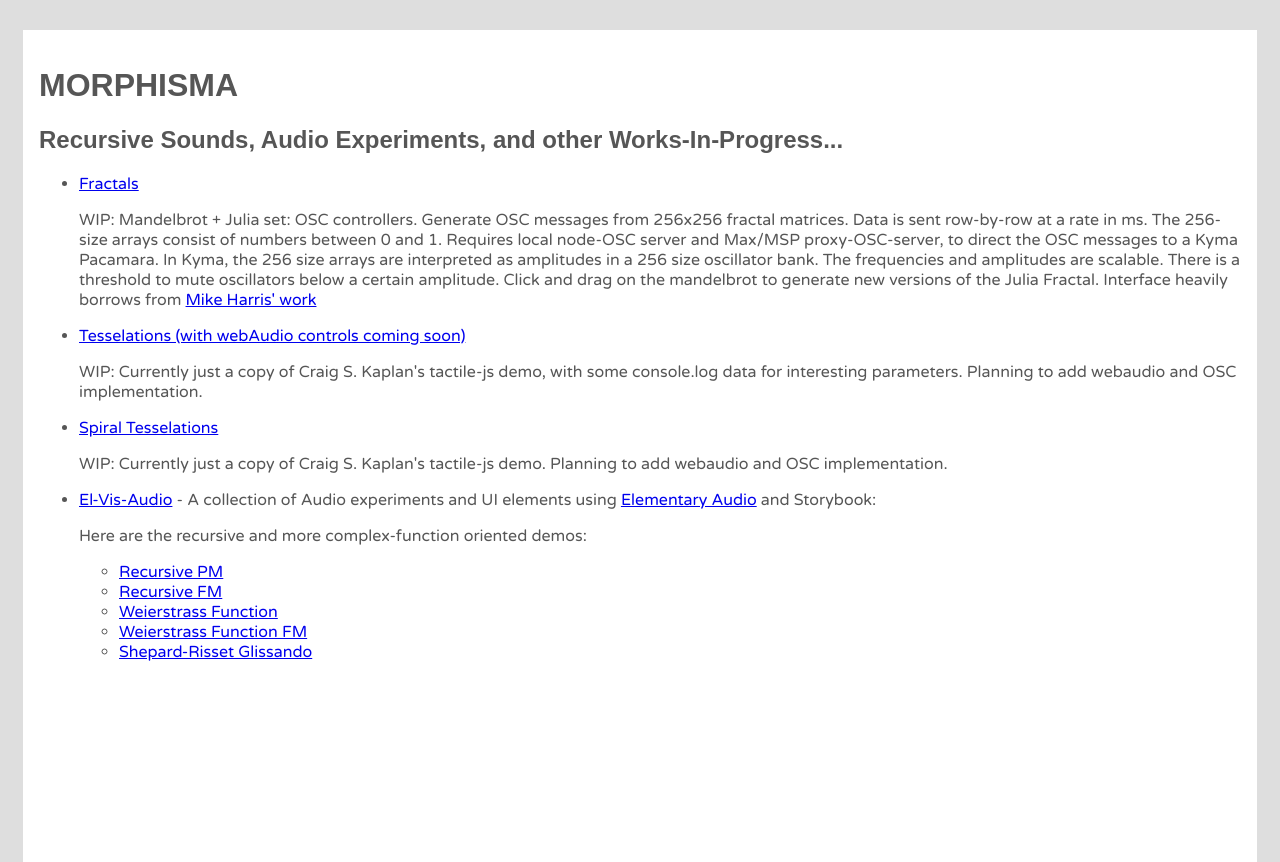
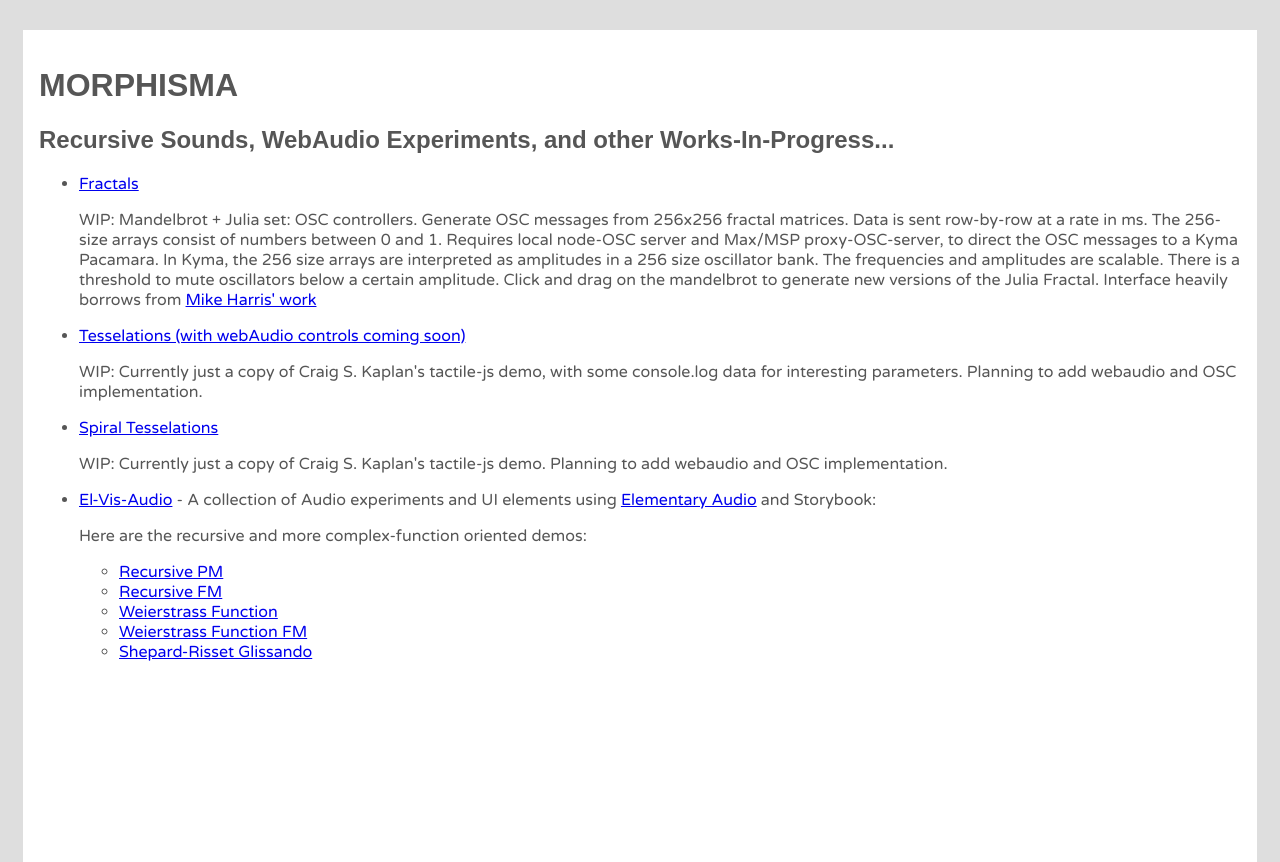
Before and after one commit to blechdom/recursive-sound, a Next.js app: page /recursive-sound/ in a window 1280 px wide. Built offline with nearby package versions, Linux system fonts and the light colour scheme; a web font is replaced by a local one.

Commit message:
update subtitle text

```diff
--- a/src/pages/index.tsx
+++ b/src/pages/index.tsx
@@ -9,7 +9,7 @@ export default function Home() {
         <link rel="icon" href="/favicon.ico" />
       </Head>
       <h1>MORPHISMA</h1>
-      <h2>Recursive Sounds, Audio Experiments, and other Works-In-Progress...</h2>
+      <h2>Recursive Sounds, WebAudio Experiments, and other Works-In-Progress...</h2>
       <ul>
         <li>
           <Link href={"./fractals"}>Fractals</Link>
```
